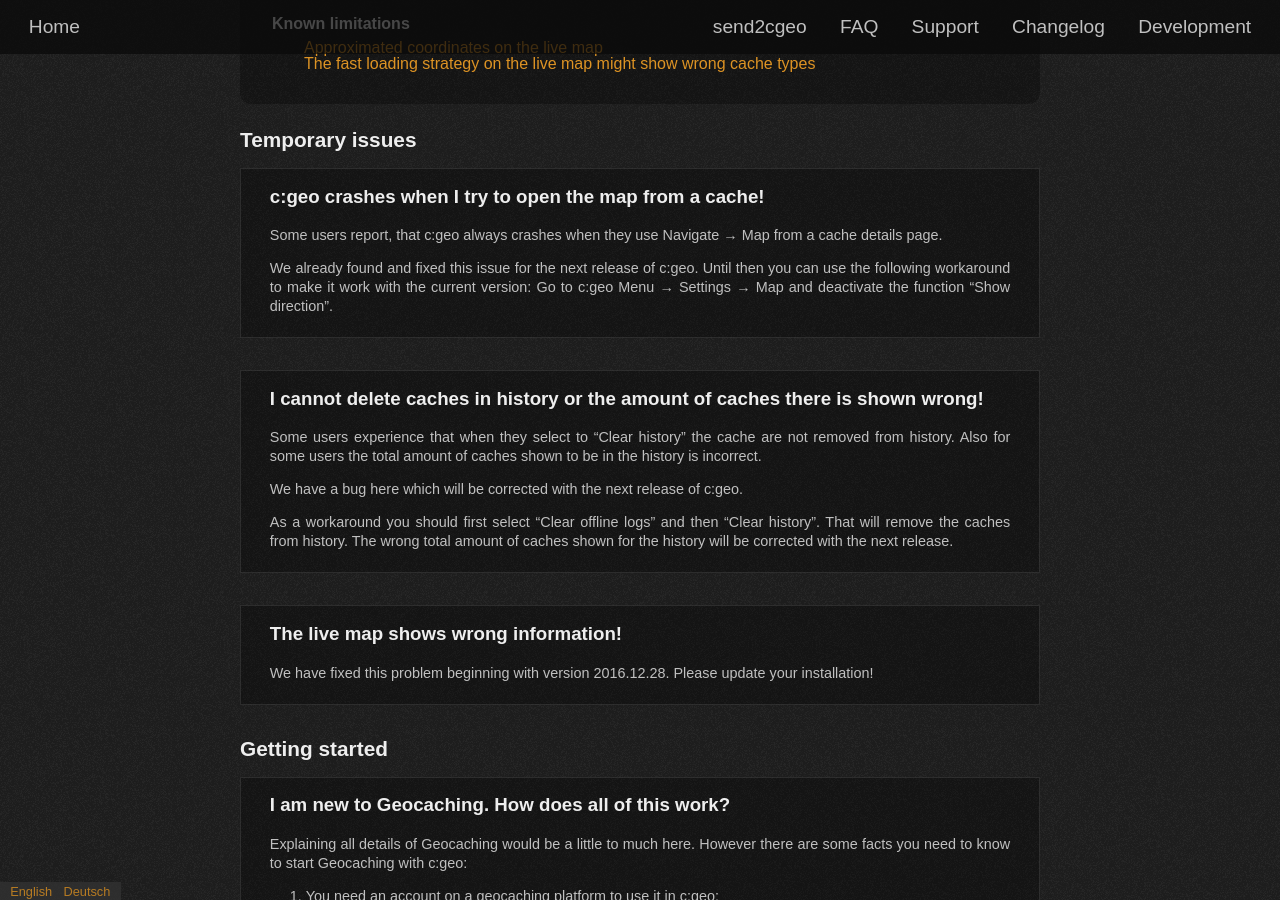
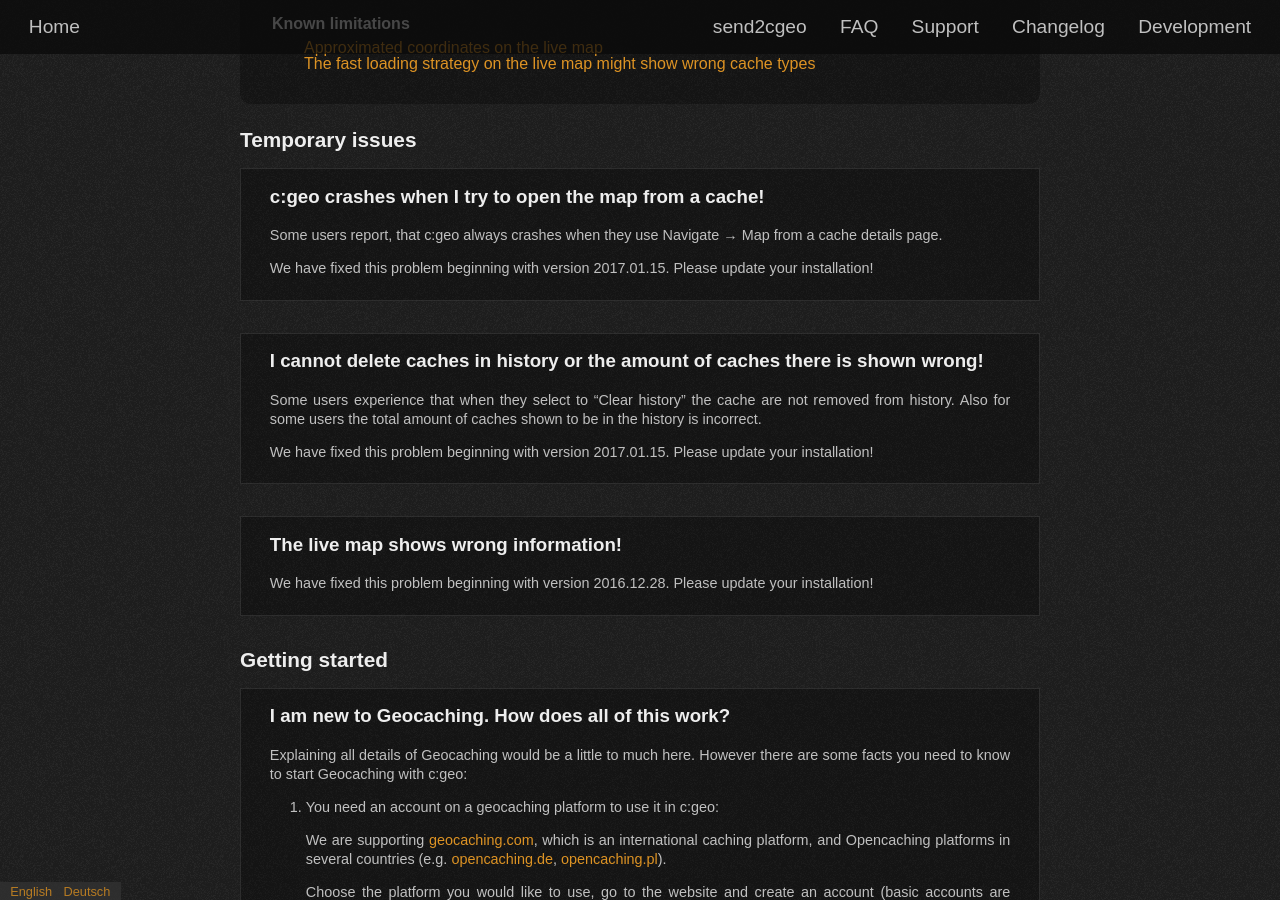
Before and after one commit to cgeo/cgeo.github.io, a Jekyll site: the page built from faq.html, in a window 1280 px wide and 900 px high, scrolled down 2601 px. Built offline with Jekyll 4.4.1, drawn with Linux system fonts in a browser that asks for light colours; some web fonts are replaced.

Commit message:
FAQ: Remove temporary problems
after release 2017.01.15

```diff
--- a/_data/faq.yml
+++ b/_data/faq.yml
@@ -9,17 +9,15 @@
             content: |
                 Some users report, that c:geo always crashes when they use Navigate → Map from a cache details page.
 
-                We already found and fixed this issue for the next release of c:geo.
-                Until then you can use the following workaround to make it work with the current version:
-                Go to c:geo Menu → Settings → Map and deactivate the function "Show direction".
+                We have fixed this problem beginning with version 2017.01.15.
+                Please update your installation!
         de:
             title: c:geo stürzt ab, wenn ich versuche die Karte für einen Cache zu öffnen!
             content: |
                 Einige Nutzer berichten, dass c:geo immer abstürzt wenn sie Navigation → Karte aus den Cache-Details öffnen wollen.
 
-                Wir haben den Fehler bereits gefunden und in der kommenden Version von c:geo behoben.
-                Bis dahin könnt ihr folgenden Workaround nutzen, damit es in der aktuellen Version funktioniert:
-                Geht zu c:geo Menü → Einstellungen → Karte und deaktiviert die Funktion "Zeige Richtungslinie".
+                Wir haben diesen Fehler beginnend mit Version 2017.01.15 behoben.
+                Bitte aktualisiere deine Installation!
 
       - id: 6186
         en:
@@ -28,22 +26,16 @@
                 Some users experience that when they select to "Clear history" the cache are not removed from history.
                 Also for some users the total amount of caches shown to be in the history is incorrect.
 
-                We have a bug here which will be corrected with the next release of c:geo.
-
-                As a workaround you should first select "Clear offline logs" and then "Clear history".
-                That will remove the caches from history.
-                The wrong total amount of caches shown for the history will be corrected with the next release.
+                We have fixed this problem beginning with version 2017.01.15.
+                Please update your installation!
         de:
             title: Ich kann den Verlauf nicht löschen oder der Verlauf zeigt die falsche Anzahl an Caches!
             content: |
                 Einige Nutzer haben das Problem, dass trotz Auwahl von "Verlauf leeren" die Caches nicht aus dem Verlauf gelöscht werden.
                 Auch ist für eininge Nutzer die Gesamtzahl an Caches im Verlauf falsch.
 
-                Wir haben hier einen Fehler, der in der nächsten Version von c:geo behoben sein wird.
-
-                Als Zwischenlösung solltet ihr zunächst "Offline-Logs löschen" wählen und danach "Verlauf leeren".
-                Das wird die Caches aus dem Verlauf entfernen.
-                Die falsche Gesamtzahl an Caches im Verlauf wird mit der nächsten c:geo Version behoben.
+                Wir haben diesen Fehler beginnend mit Version 2017.01.15 behoben.
+                Bitte aktualisiere deine Installation!
 
       - id: 6175
         en:
```
